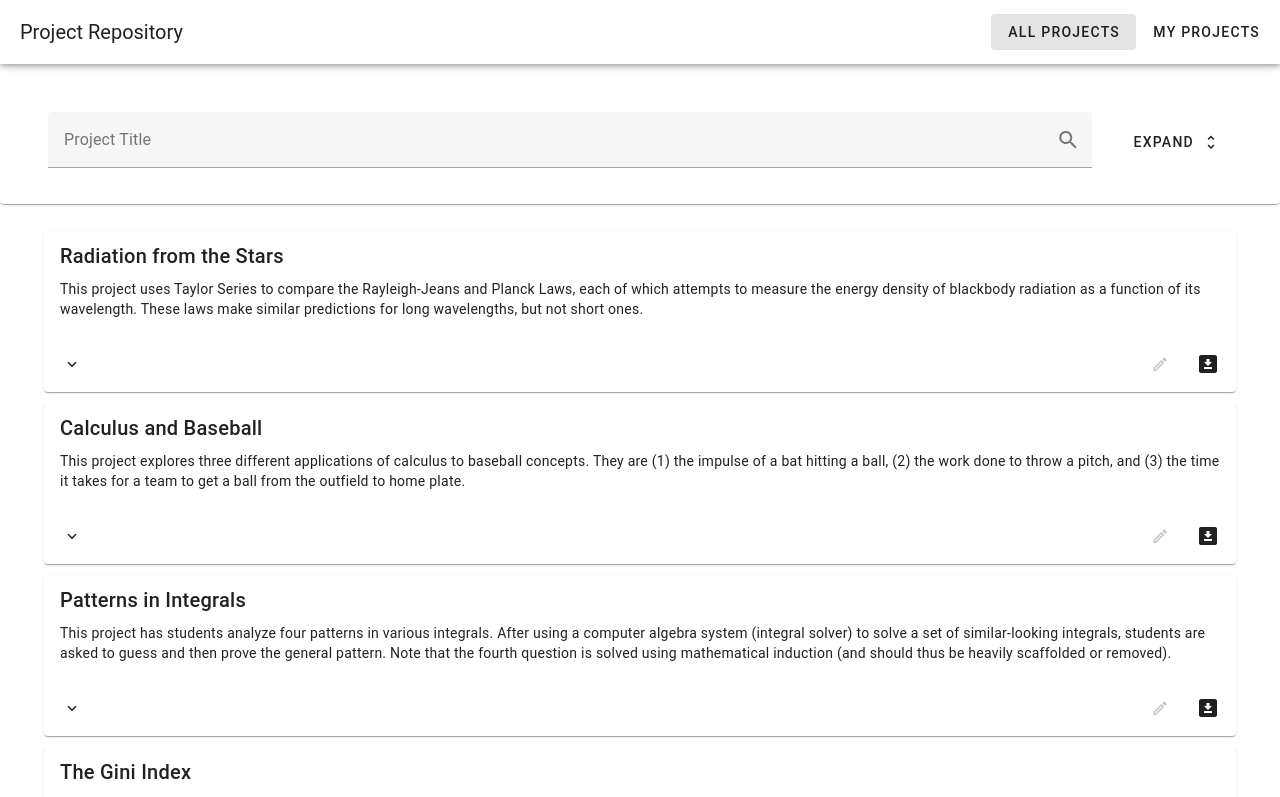
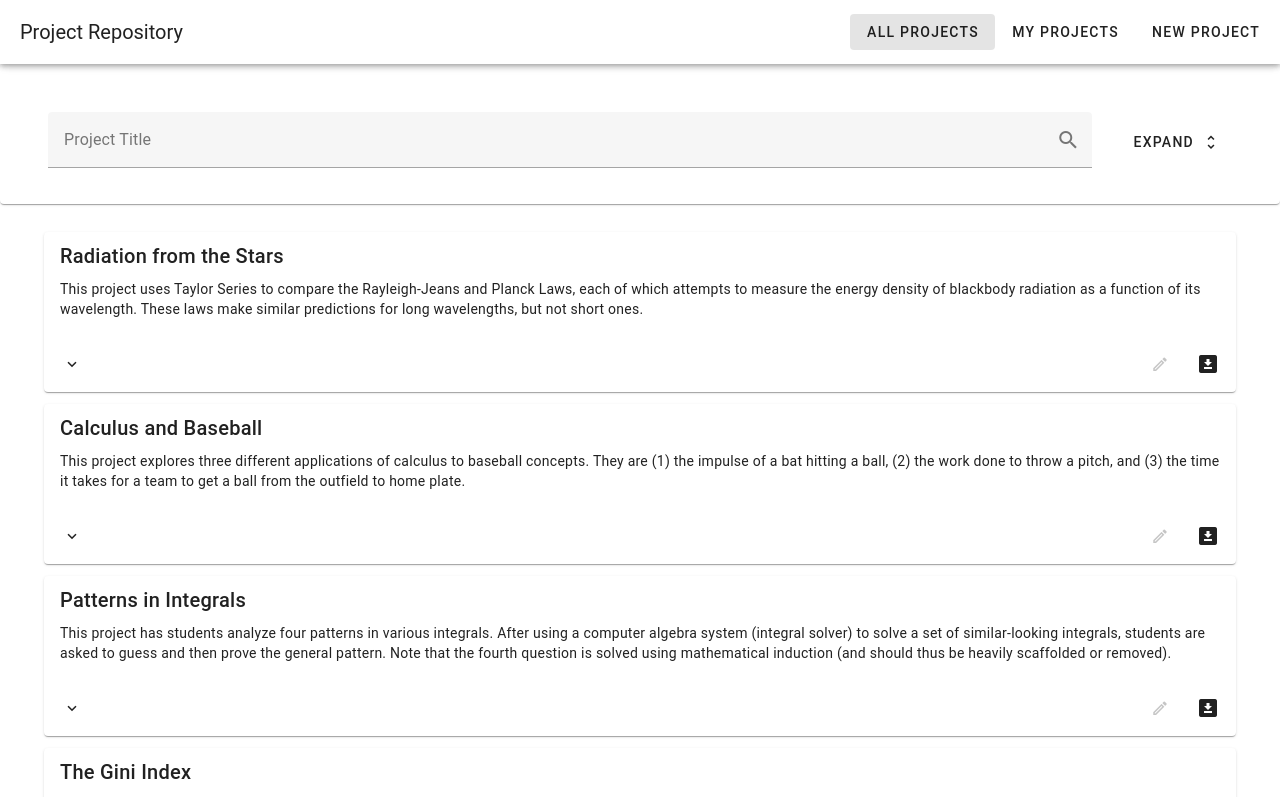
Before and after one commit to Rafaellarsa/calc-projects-repository, a Vue app: page /new-project in a window 1280 px wide. Shown: the top 797 px of the page. Built offline with nearby package versions, Linux system fonts and the light colour scheme.

Commit message:
add router and views

```diff
--- a/package.json
+++ b/package.json
@@ -10,6 +10,7 @@
     "@mdi/font": "7.4.47",
     "roboto-fontface": "*",
     "vue": "^3.4.31",
+    "vue-router": "^4.5.0",
     "vuetify": "^3.6.11"
   },
   "devDependencies": {
--- a/src/App.vue
+++ b/src/App.vue
@@ -1,27 +1,8 @@
 <template>
   <v-app>
-    <v-main>
-      <AppHeader />
-      <SearchProject :allProjects="allProjects" @search="onSearch" />
-      <ProjectsList :projects="filteredProjects" />
-    </v-main>
+    <AppHeader />
+    <RouterView />
 
     <!-- <AppFooter /> -->
   </v-app>
 </template>
-
-<script>
-import allProjects from "./mockedData/projects.json";
-
-export default {
-  data: () => ({
-    allProjects: allProjects,
-    filteredProjects: allProjects,
-  }),
-  methods: {
-    onSearch(newProjects) {
-      this.filteredProjects = newProjects;
-    },
-  },
-};
-</script>
--- a/src/components/AppHeader.vue
+++ b/src/components/AppHeader.vue
@@ -1,8 +1,9 @@
 <template>
-  <v-app-bar
-    ><v-app-bar-title>Project Repository</v-app-bar-title>
+  <v-app-bar>
+    <v-app-bar-title>Project Repository</v-app-bar-title>
     <v-spacer></v-spacer>
-    <v-btn variant="tonal">All Projects</v-btn
-    ><v-btn>My Projects</v-btn></v-app-bar
-  >
+    <v-btn :to="{ name: 'home' }">All Projects</v-btn>
+    <v-btn :to="{ name: 'my-projects' }">My Projects</v-btn>
+    <v-btn :to="{ name: 'new-project' }">New Project</v-btn>
+  </v-app-bar>
 </template>
--- a/src/main.js
+++ b/src/main.js
@@ -5,16 +5,18 @@
  */
 
 // Plugins
-import { registerPlugins } from '@/plugins'
+import { registerPlugins } from '@/plugins';
+import router from './router';
 
 // Components
-import App from './App.vue'
+import App from './App.vue';
 
 // Composables
-import { createApp } from 'vue'
+import { createApp } from 'vue';
 
-const app = createApp(App)
+const app = createApp(App);
 
-registerPlugins(app)
+registerPlugins(app);
+app.use(router);
 
-app.mount('#app')
+app.mount('#app');
--- /dev/null
+++ b/src/router/index.js
@@ -0,0 +1,30 @@
+
+import { createMemoryHistory, createRouter } from 'vue-router';
+
+import AllProjects from "@/views/AllProjects.vue";
+import NewProject from '@/views/NewProject.vue';
+
+const routes = [
+    {
+        path: '/',
+        name: 'home',
+        component: AllProjects
+    },
+    {
+        path: '/my-projects',
+        name: 'my-projects',
+        component: AllProjects
+    },
+    {
+        path: '/new-project',
+        name: 'new-project',
+        component: NewProject
+    }
+];
+
+const router = createRouter({
+    history: createMemoryHistory(),
+    routes,
+});
+
+export default router;
--- /dev/null
+++ b/src/views/AllProjects.vue
@@ -0,0 +1,22 @@
+<template>
+    <v-main>
+        <SearchProject :allProjects="allProjects" @search="onSearch" />
+        <ProjectsList :projects="filteredProjects" />
+    </v-main>
+</template>
+
+<script>
+import allProjects from "../mockedData/projects.json";
+
+export default {
+    data: () => ({
+        allProjects: allProjects,
+        filteredProjects: allProjects,
+    }),
+    methods: {
+        onSearch(newProjects) {
+            this.filteredProjects = newProjects;
+        },
+    },
+};
+</script>
--- /dev/null
+++ b/src/views/NewProject.vue
@@ -0,0 +1,5 @@
+<template>
+    <v-main>
+        <ProjectsList :projects="filteredProjects" />
+    </v-main>
+</template>
```
Also changed, not shown: 1 other file (tests, documents, lock files or other folders).
